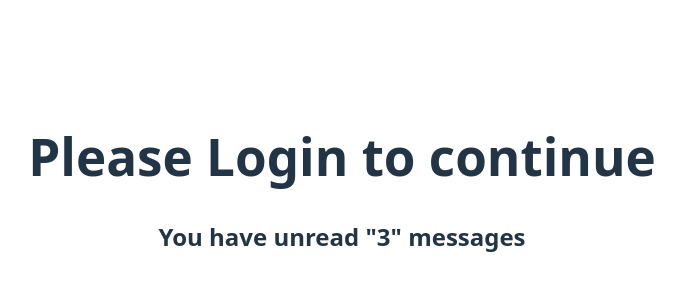
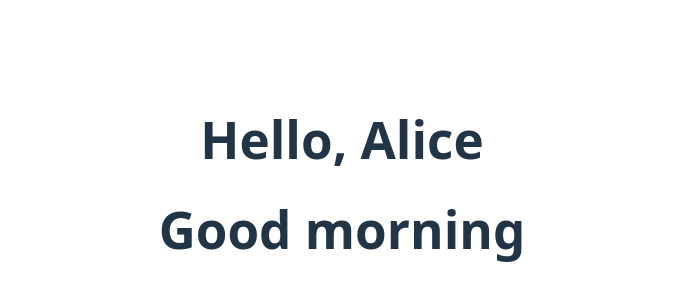
Before and after one commit to Abddev-rqb/React-Application, a React (Vite) app in the folder vite-react/: page / in a window 1280 px wide. Shown: the part 216-516 px from the top of the page, without its empty margins (298-983 px from the left). Built offline with nearby package versions, Linux system fonts and the light colour scheme.

Commit message:
JSX functions handsOn

```diff
--- a/vite-react/src/App.jsx
+++ b/vite-react/src/App.jsx
@@ -7,15 +7,31 @@ function App() {
   const isLogged = false;
   const element = <h1>{isLogged ? "Welcome back !" : "Please Login to continue"}</h1>
   const message = [1,"message", "message2"];
+  const now = new Date();
+  const isMorning = now.getHours() < 12;
+  function Welcome(name){
+    return (<h1>Hello, {name}</h1>);
+  }
+  function Greetings(isMorning){
+    if (isMorning){
+      return <h1>Good morning</h1>
+    }
+    return <h1>Good evening</h1>
+
+  }
   return (
     // <div>
     //   <h1>Hello, {name}</h1>
     //   <button style={{background:"green", color:"white"}} onClick={() => alert(`Button clicked!`)}>{buttonLable}</button>
     //   <img src={imgUrl}/>
     // </div>
+    // <div>
+    //   {element}
+    //   {message.length > 0 && <h2>You have unread "{message.length}" messages</h2>}
+    // </div>
     <div>
-      {element}
-      {message.length > 0 && <h2>You have unread "{message.length}" messages</h2>}
+      {Welcome("Alice")}
+      {Greetings(isMorning)}
     </div>
 
 
```
